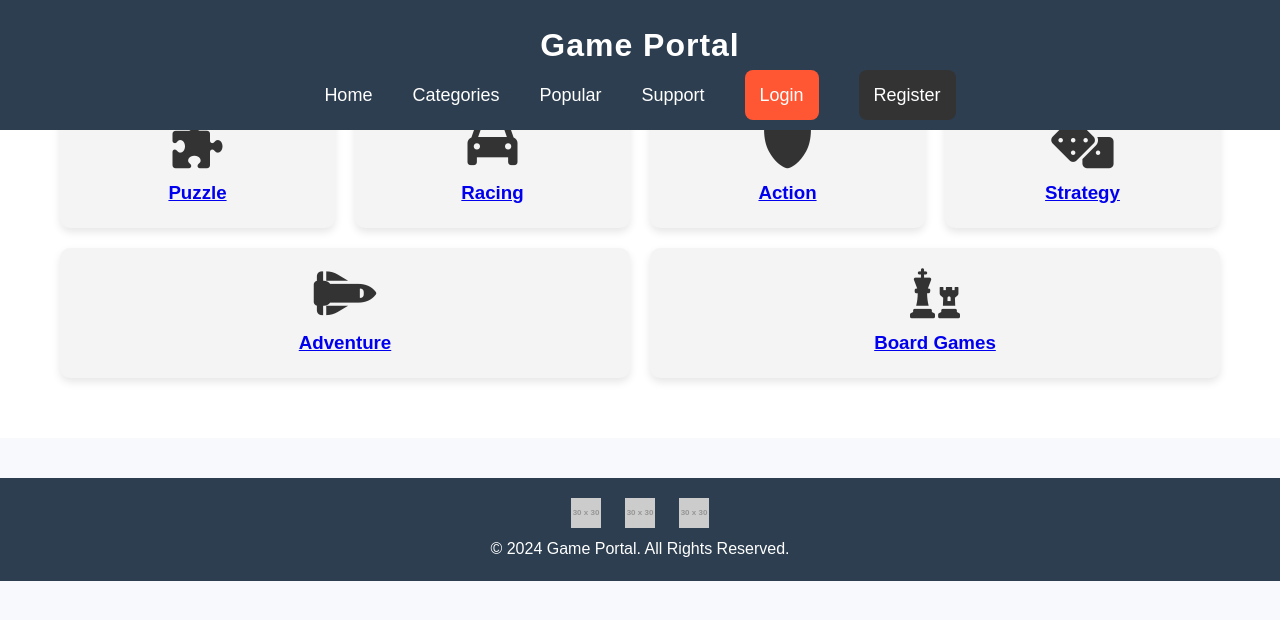
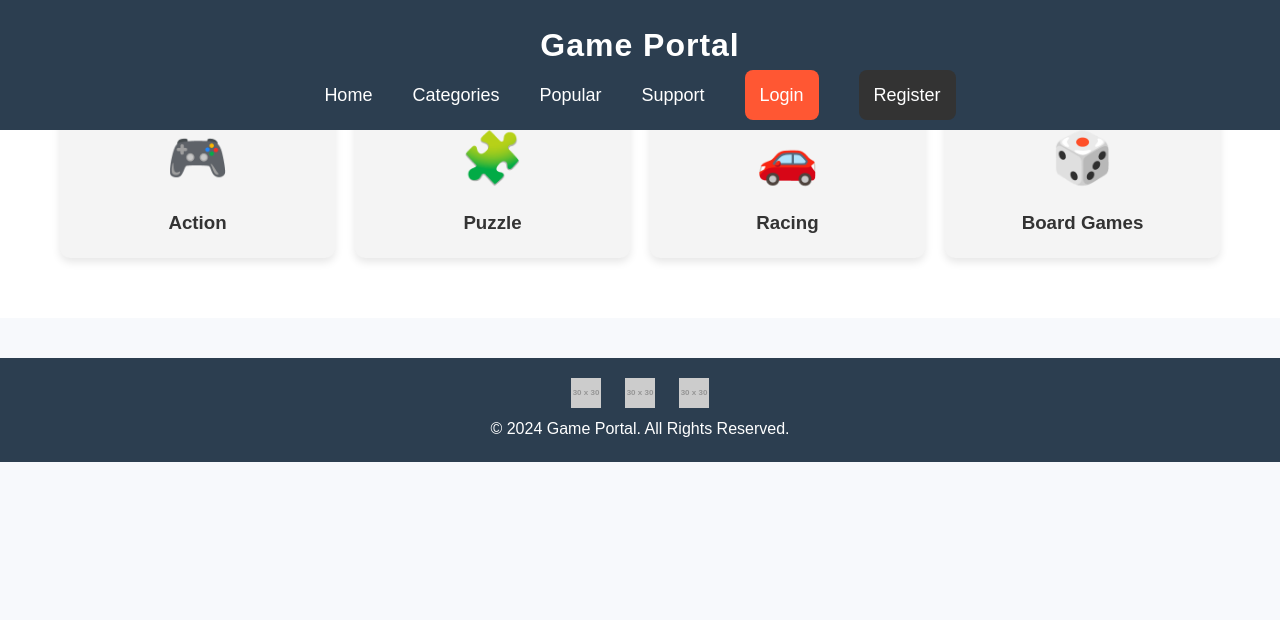
Before and after one commit to Matfi1/Game_Portal, a plain HTML site: page categories.html in a window 1280 px wide. Drawn offline with Linux system fonts and the light colour scheme; placeholder pictures from the web are drawn by us.

Commit message:
Update categories.html

```diff
--- a/categories.html
+++ b/categories.html
@@ -5,7 +5,6 @@
     <meta name="viewport" content="width=device-width, initial-scale=1.0">
     <title>Categories - Game Portal</title>
     <link rel="stylesheet" href="styles.css">
-    <link rel="stylesheet" href="https://cdnjs.cloudflare.com/ajax/libs/font-awesome/6.0.0-beta3/css/all.min.css">
 </head>
 <body>
     <header class="header-animated">
@@ -24,31 +23,23 @@
 
     <section class="categories">
         <div class="container">
-            <h2 class="section-title">Categories</h2>
+            <h2>Categories</h2>
             <div class="category-grid">
                 <div class="category-card category-card-animated">
-                    <i class="fas fa-puzzle-piece category-icon"></i>
-                    <h3><a href="puzzle.html">Puzzle</a></h3>
+                    <div class="category-icon">🎮</div>
+                    <h3>Action</h3>
                 </div>
                 <div class="category-card category-card-animated">
-                    <i class="fas fa-car category-icon"></i>
-                    <h3><a href="racing.html">Racing</a></h3>
+                    <div class="category-icon">🧩</div>
+                    <h3>Puzzle</h3>
                 </div>
                 <div class="category-card category-card-animated">
-                    <i class="fas fa-shield-alt category-icon"></i>
-                    <h3><a href="action.html">Action</a></h3>
+                    <div class="category-icon">🚗</div>
+                    <h3>Racing</h3>
                 </div>
                 <div class="category-card category-card-animated">
-                    <i class="fas fa-dice category-icon"></i>
-                    <h3><a href="strategy.html">Strategy</a></h3>
-                </div>
-                <div class="category-card category-card-animated">
-                    <i class="fas fa-space-shuttle category-icon"></i>
-                    <h3><a href="adventure.html">Adventure</a></h3>
-                </div>
-                <div class="category-card category-card-animated">
-                    <i class="fas fa-chess category-icon"></i>
-                    <h3><a href="board-games.html">Board Games</a></h3>
+                    <div class="category-icon">🎲</div>
+                    <h3>Board Games</h3>
                 </div>
             </div>
         </div>
```
